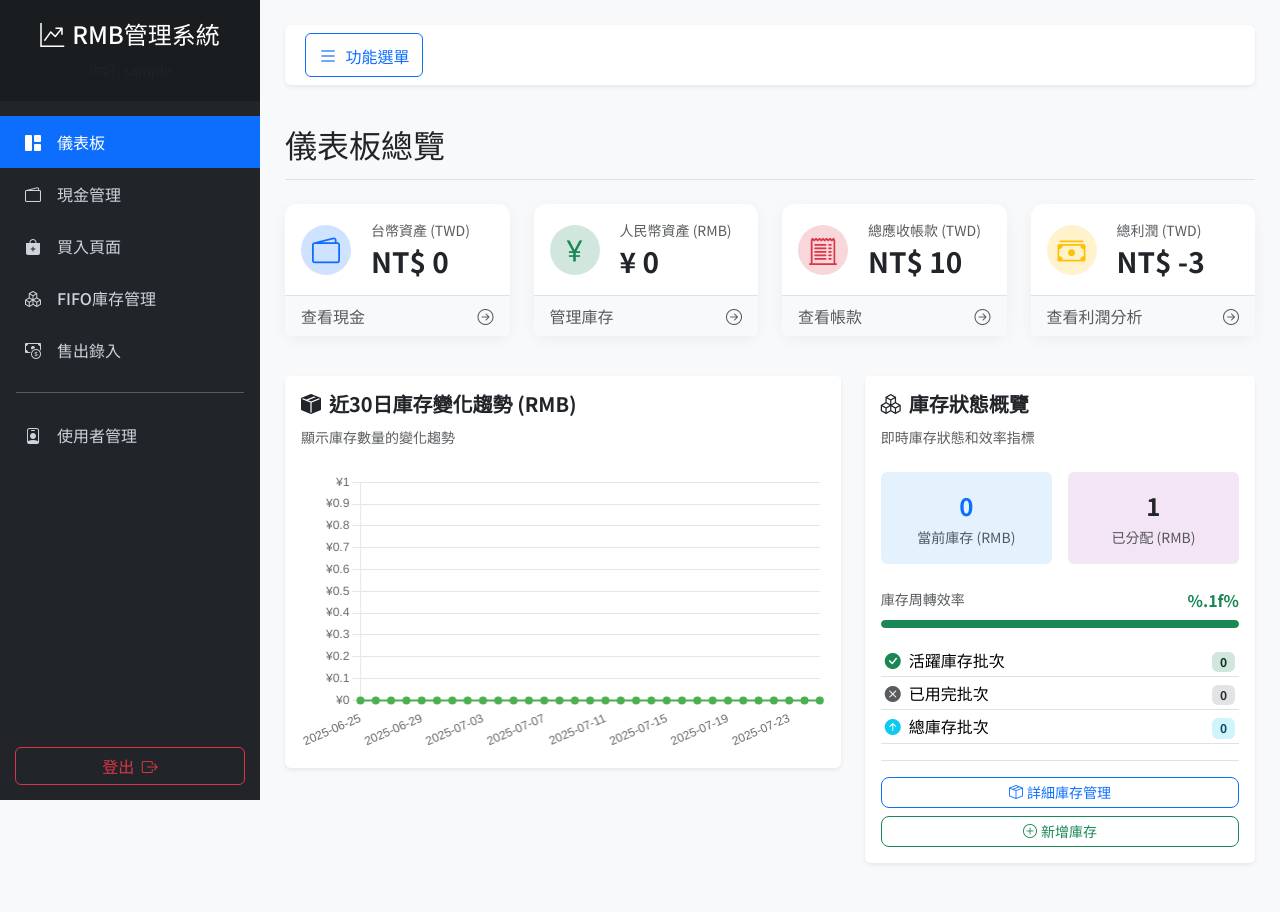
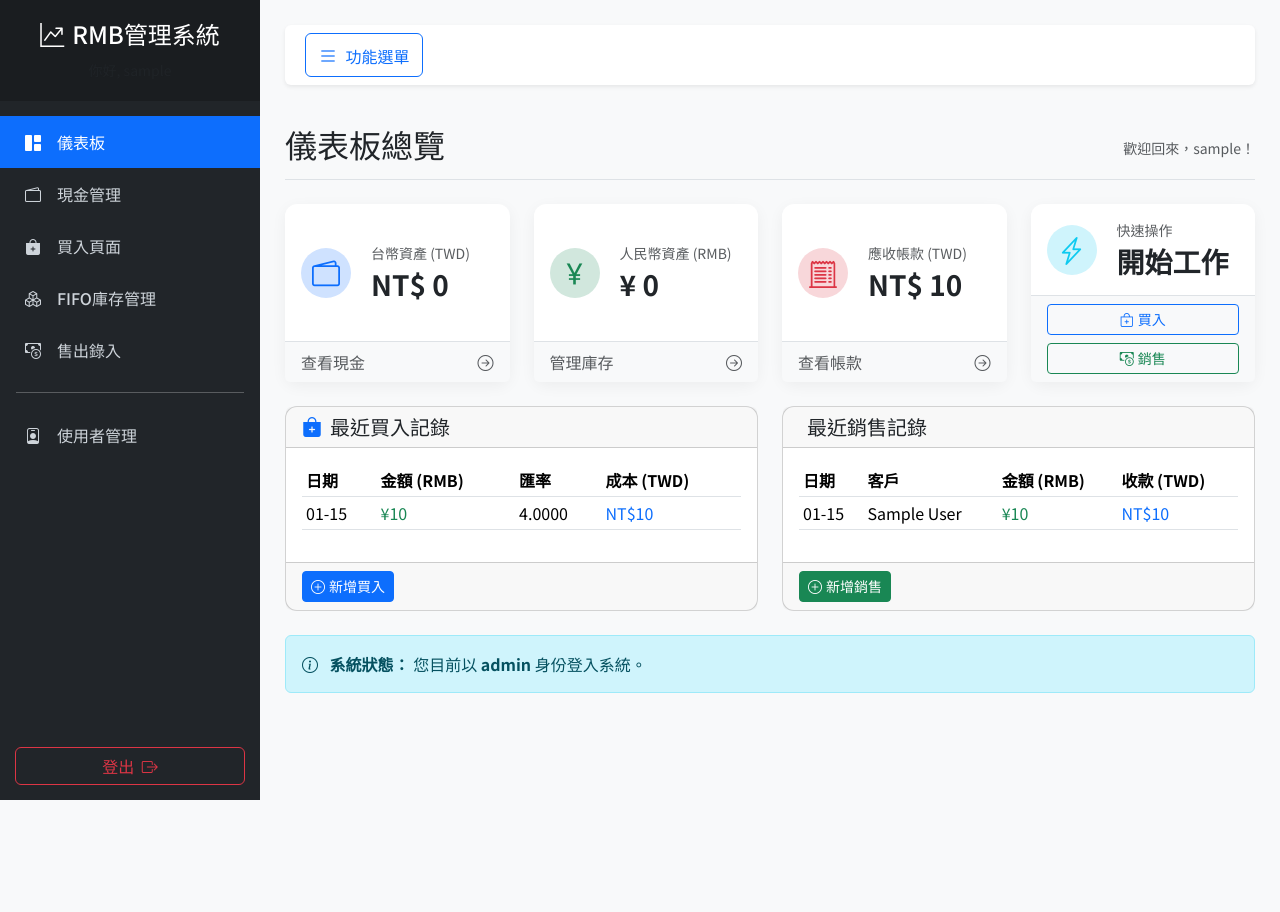
Before and after one commit to Hosugon123/RMB-SALES-SYSTEM, a Flask app: page /dashboard in a window 1280 px wide. After the commit the page ends 800 px from the top, so only its background shows below. Run offline with Flask 3, Linux system fonts and the light colour scheme; a user stored in the database is signed in; tables that the repository leaves empty hold one stand-in row (values such as "Sample post"); some libraries are stand-ins or nearby versions.

Commit message:
公測版v2(隱藏使用者)

```diff
--- a/app.py
+++ b/app.py
@@ -885,7 +885,7 @@ def create_admin_command():
 def index():
     if current_user.is_authenticated:
         return redirect(
-            url_for("admin_dashboard" if current_user.is_admin else "cash_management")
+            url_for("admin_dashboard" if current_user.is_admin else "dashboard")
         )
     return redirect(url_for("login"))
 
@@ -918,7 +918,88 @@ def logout():
 # 7. 主要功能頁面路由 (重構並簡化)
 # ===================================================================
 @app.route("/dashboard")
-@admin_required
+@login_required
+def dashboard():
+    """普通用戶的儀表板頁面"""
+    try:
+        # 獲取基本財務數據
+        total_twd_cash = (
+            db.session.execute(
+                db.select(func.sum(CashAccount.balance)).filter(
+                    CashAccount.currency == "TWD"
+                )
+            ).scalar()
+            or 0.0
+        )
+        total_rmb_stock = (
+            db.session.execute(
+                db.select(func.sum(CashAccount.balance)).filter(
+                    CashAccount.currency == "RMB"
+                )
+            ).scalar()
+            or 0.0
+        )
+
+        # 計算總應收帳款
+        customers_with_receivables = (
+            db.session.execute(
+                db.select(Customer)
+                .filter_by(is_active=True)
+                .filter(Customer.total_receivables_twd > 0)
+                .order_by(Customer.total_receivables_twd.desc())
+            )
+            .scalars()
+            .all()
+        )
+
+        total_receivables = sum(c.total_receivables_twd for c in customers_with_receivables)
+
+        # 獲取最近的交易記錄
+        recent_purchases = (
+            db.session.execute(
+                db.select(PurchaseRecord)
+                .order_by(PurchaseRecord.purchase_date.desc())
+                .limit(5)
+            )
+            .scalars()
+            .all()
+        )
+
+        recent_sales = (
+            db.session.execute(
+                db.select(SalesRecord)
+                .order_by(SalesRecord.created_at.desc())
+                .limit(5)
+            )
+            .scalars()
+            .all()
+        )
+
+        return render_template(
+            "dashboard.html",
+            total_twd=total_twd_cash,
+            total_rmb=total_rmb_stock,
+            total_receivables=total_receivables,
+            recent_purchases=recent_purchases,
+            recent_sales=recent_sales,
+            is_admin=False
+        )
+
+    except Exception as e:
+        flash(f"載入儀表板時發生錯誤: {e}", "danger")
+        return render_template(
+            "dashboard.html",
+            total_twd=0.0,
+            total_rmb=0.0,
+            total_receivables=0.0,
+            recent_purchases=[],
+            recent_sales=[],
+            is_admin=False
+        )
+
+
+@app.route("/admin/dashboard")
+@login_required
 def admin_dashboard():
     """儀表板頁面"""
     try:
@@ -1287,8 +1368,222 @@ def api_sales_entry():
         )
 
 
+@app.route("/cash_management")
+@login_required
+def cash_management_operator():
+    """非管理員用戶的現金管理頁面"""
+    try:
+        page = request.args.get("page", 1, type=int)
+
+        holders_obj = (
+            db.session.execute(db.select(Holder).filter_by(is_active=True))
+            .scalars()
+            .all()
+        )
+        # 轉換為可序列化的字典格式
+        holders_data = [
+            {
+                "id": holder.id,
+                "name": holder.name,
+                "is_active": holder.is_active
+            }
+            for holder in holders_obj
+        ]
+
+        all_accounts_obj = (
+            db.session.execute(db.select(CashAccount).order_by(CashAccount.holder_id))
+            .scalars()
+            .all()
+        )
+
+        total_twd = sum(
+            acc.balance for acc in all_accounts_obj if acc.currency == "TWD"
+        )
+        total_rmb = sum(
+            acc.balance for acc in all_accounts_obj if acc.currency == "RMB"
+        )
+
+        # 查詢應收帳款數據
+        customers_with_receivables = (
+            db.session.execute(
+                db.select(Customer)
+                .filter_by(is_active=True)
+                .filter(Customer.total_receivables_twd > 0)
+                .order_by(Customer.total_receivables_twd.desc())
+            )
+            .scalars()
+            .all()
+        )
+
+        total_receivables = sum(c.total_receivables_twd for c in customers_with_receivables)
+
+        accounts_by_holder = {}
+        # 先為所有持有人創建條目，即使沒有帳戶
+        for holder in holders_obj:
+            accounts_by_holder[holder.id] = {
+                "holder_name": holder.name,
+                "accounts": [],
+                "total_twd": 0,
+                "total_rmb": 0,
+            }
+
+        # 然後添加帳戶信息
+        for acc in all_accounts_obj:
+            if acc.holder_id in accounts_by_holder:
+                accounts_by_holder[acc.holder_id]["accounts"].append(
+                    {
+                        "id": acc.id,
+                        "name": acc.name,
+                        "currency": acc.currency,
+                        "balance": acc.balance,
+                    }
+                )
+                if acc.currency == "TWD":
+                    accounts_by_holder[acc.holder_id]["total_twd"] += acc.balance
+                elif acc.currency == "RMB":
+                    accounts_by_holder[acc.holder_id]["total_rmb"] += acc.balance
+
+        purchases = db.session.execute(db.select(PurchaseRecord)).scalars().all()
+        sales = db.session.execute(db.select(SalesRecord)).scalars().all()
+        misc_entries = db.session.execute(db.select(LedgerEntry)).scalars().all()
+        cash_logs = db.session.execute(db.select(CashLog)).scalars().all()
+
+        unified_stream = []
+        for p in purchases:
+            if p.payment_account and p.deposit_account:
+                # 獲取渠道名稱
+                channel_name = "未知渠道"
+                if p.channel:
+                    channel_name = p.channel.name
+                elif hasattr(p, 'channel_name_manual') and p.channel_name_manual:
+                    channel_name = p.channel_name_manual
+
+                unified_stream.append(
+                    {
+                        "type": "買入",
+                        "date": p.purchase_date.isoformat(),
+                        "description": f"向 {channel_name} 買入",
+                        "twd_change": -p.twd_cost,
+                        "rmb_change": p.rmb_amount,
+                        "operator": p.operator.username if p.operator else "未知",
+                        "payment_account": p.payment_account.name if p.payment_account else "N/A",
+                        "deposit_account": p.deposit_account.name if p.deposit_account else "N/A",
+                        "note": p.note if hasattr(p, 'note') and p.note else None,
+                    }
+                )
+        for s in sales:
+            if s.customer:
+                # 計算銷售利潤
+                profit_info = FIFOService.calculate_profit_for_sale(s)
+                profit_twd = profit_info.get('profit_twd', 0.0) if profit_info else 0.0
+
+                unified_stream.append(
+                    {
+                        "type": "售出",
+                        "date": s.created_at.isoformat(),
+                        "description": f"向 {s.customer.name} 售出",
+                        "twd_change": 0,  # 銷售時不顯示TWD變動
+                        "rmb_change": -s.rmb_amount,
+                        "operator": s.operator.username if s.operator else "未知",
+                        "payment_account": "N/A",
+                        "deposit_account": "N/A",
+                        "note": f"利潤: {profit_twd:.2f} TWD" if profit_twd > 0 else None,
+                    }
+                )
+        for entry in misc_entries:
+            unified_stream.append(
+                {
+                    "type": "記帳",
+                    "date": entry.entry_date.isoformat(),
+                    "description": entry.description,
+                    "twd_change": entry.amount if entry.entry_type == "TWD" else 0,
+                    "rmb_change": entry.amount if entry.entry_type == "RMB" else 0,
+                    "operator": entry.operator.username if entry.operator else "未知",
+                    "payment_account": entry.account.name if entry.account else "N/A",
+                    "deposit_account": "N/A",
+                    "note": entry.description,
+                }
+            )
+        for log in cash_logs:
+            unified_stream.append(
+                {
+                    "type": "現金日誌",
+                    "date": log.time.isoformat(),
+                    "description": log.description,
+                    "twd_change": log.amount if log.type == "TWD" else 0,
+                    "rmb_change": log.amount if log.type == "RMB" else 0,
+                    "operator": log.operator.username if log.operator else "未知",
+                    "payment_account": "N/A",
+                    "deposit_account": "N/A",
+                    "note": log.description,
+                }
+            )
+
+        # 按日期排序，最新的在前面
+        unified_stream.sort(key=lambda x: x["date"], reverse=True)
+
+        # 計算累積餘額
+        running_twd_balance = total_twd
+        running_rmb_balance = total_rmb
+
+        for movement in unified_stream:
+            movement["running_twd_balance"] = running_twd_balance
+            movement["running_rmb_balance"] = running_rmb_balance
+
+            # 更新餘額（注意：買入是減少TWD，增加RMB；售出是減少RMB）
+            if movement["type"] == "買入":
+                running_twd_balance += movement["twd_change"]  # twd_change是負數
+                running_rmb_balance += movement["rmb_change"]
+            elif movement["type"] == "售出":
+                running_rmb_balance += movement["rmb_change"]  # rmb_change是負數
+            elif movement["type"] in ["記帳", "現金日誌"]:
+                if movement["twd_change"] != 0:
+                    running_twd_balance += movement["twd_change"]
+                if movement["rmb_change"] != 0:
+                    running_rmb_balance += movement["rmb_change"]
+
+        # 分頁處理
+        items_per_page = 20
+        total_items = len(unified_stream)
+        total_pages = (total_items + items_per_page - 1) // items_per_page
+
+        start_idx = (page - 1) * items_per_page
+        end_idx = start_idx + items_per_page
+        paginated_stream = unified_stream[start_idx:end_idx]
+
+        return render_template(
+            "cash_management.html",
+            holders=holders_data,
+            accounts_by_holder=accounts_by_holder,
+            total_twd=total_twd,
+            total_rmb=total_rmb,
+            total_receivables=total_receivables,
+            movements=paginated_stream,
+            current_page=page,
+            total_pages=total_pages,
+            total_items=total_items,
+            items_per_page=items_per_page,
+        )
+
+    except Exception as e:
+        flash(f"載入現金管理頁面時發生錯誤: {e}", "danger")
+        return render_template(
+            "cash_management.html",
+            holders=[],
+            accounts_by_holder={},
+            total_twd=0.0,
+            total_rmb=0.0,
+            total_receivables=0.0,
+            movements=[],
+            current_page=1,
+            total_pages=1,
+            total_items=0,
+            items_per_page=20,
+        )
+
+
 @app.route("/admin/cash_management")
-@admin_required
+@login_required
 def cash_management():
     try:
         page = request.args.get("page", 1, type=int)
@@ -2313,7 +2608,7 @@ def api_reverse_card_purchase(card_purchase_id):
 
 
 @app.route("/admin/update_cash_account", methods=["POST"])
-@admin_required
+@login_required
 def admin_update_cash_account():
     action = request.form.get("action")
     try:
@@ -3149,7 +3444,7 @@ def manage_channel():
 
 # API 2: 根據持有人 ID，查詢其名下的帳戶
 @app.route("/api/cash_management/accounts_by_holder/<int:holder_id>", methods=["GET"])
-@admin_required
+@login_required
 def get_accounts_by_holder_api(holder_id):
     # --- 偵錯印記 1：看看我們收到了什麼請求 ---
     print("\n" + "=" * 20 + " 開始執行 get_accounts_by_holder_api " + "=" * 20)
--- a/templates/base.html
+++ b/templates/base.html
@@ -141,11 +141,11 @@
             </div>
 
             <ul class="list-unstyled components">
-                <li class="{% if request.endpoint == 'admin_dashboard' %}active{% endif %}">
-                    <a href="{{ url_for('admin_dashboard') }}"><i class="bi bi-grid-1x2-fill me-3"></i>儀表板</a>
+                <li class="{% if request.endpoint in ['dashboard', 'admin_dashboard'] %}active{% endif %}">
+                    <a href="{{ url_for('dashboard' if not current_user.is_admin else 'admin_dashboard') }}"><i class="bi bi-grid-1x2-fill me-3"></i>儀表板</a>
                 </li>
-                <li class="{% if request.endpoint == 'cash_management' %}active{% endif %}">
-                    <a href="{{ url_for('cash_management') }}"><i class="bi bi-wallet2 me-3"></i>現金管理</a>
+                <li class="{% if request.endpoint in ['cash_management', 'cash_management_operator'] %}active{% endif %}">
+                    <a href="{{ url_for('cash_management_operator' if not current_user.is_admin else 'cash_management') }}"><i class="bi bi-wallet2 me-3"></i>現金管理</a>
                 </li>
                 <li class="{% if request.endpoint == 'buy_in' %}active{% endif %}">
                     <a href="{{ url_for('buy_in') }}"><i class="bi bi-bag-plus-fill me-3"></i>買入頁面</a>
--- /dev/null
+++ b/templates/dashboard.html
@@ -0,0 +1,244 @@
+{% extends "base.html" %}
+
+{% block title %}儀表板{% endblock %}
+
+{% block styles %}
+{{ super() }}
+<style>
+    .metric-card {
+        border: none;
+        border-radius: .75rem;
+        box-shadow: 0 4px 15px rgba(0,0,0,.05);
+        transition: all .2s ease-in-out;
+    }
+    .metric-card:hover {
+        transform: translateY(-5px);
+        box-shadow: 0 8px 25px rgba(0,0,0,.08);
+    }
+    .metric-card .card-body {
+        display: flex;
+        align-items: center;
+    }
+    .metric-card .icon-circle {
+        display: inline-flex;
+        align-items: center;
+        justify-content: center;
+        width: 50px;
+        height: 50px;
+        border-radius: 50%;
+        margin-right: 1.25rem;
+    }
+    .metric-card .card-footer {
+        background-color: #f8f9fa;
+        border-top: 1px solid #dee2e6;
+        font-weight: 500;
+    }
+
+    .recent-activity-card {
+        transition: all 0.3s ease;
+        border-radius: 12px;
+    }
+
+    .recent-activity-card:hover {
+        transform: translateY(-2px);
+        box-shadow: 0 4px 12px rgba(0,0,0,0.1);
+    }
+</style>
+{% endblock %}
+
+{% block content %}
+<div class="d-flex justify-content-between flex-wrap flex-md-nowrap align-items-center pt-3 pb-2 mb-4 border-bottom">
+    <h1 class="h2">儀表板總覽</h1>
+    <small class="text-muted">歡迎回來，{{ current_user.username }}！</small>
+</div>
+
+<div class="row">
+    <!-- 台幣資產 -->
+    <div class="col-lg-3 col-md-6 mb-4">
+        <div class="card h-100 metric-card">
+            <div class="card-body">
+                <div class="icon-circle bg-primary-subtle text-primary">
+                    <i class="bi bi-wallet2 fs-3"></i>
+                </div>
+                <div>
+                    <p class="text-muted mb-1 small">台幣資產 (TWD)</p>
+                    <h3 class="fw-bold mb-0">NT$ {{ "{:,.0f}".format(total_twd or 0) }}</h3>
+                </div>
+            </div>
+            <a href="{{ url_for('cash_management_operator') }}" class="card-footer text-decoration-none text-muted d-block">
+                查看現金 <i class="bi bi-arrow-right-circle float-end"></i>
+            </a>
+        </div>
+    </div>
+
+    <!-- 人民幣資產 -->
+    <div class="col-lg-3 col-md-6 mb-4">
+        <div class="card h-100 metric-card">
+            <div class="card-body">
+                <div class="icon-circle bg-success-subtle text-success">
+                    <i class="bi bi-currency-yen fs-3"></i>
+                </div>
+                <div>
+                    <p class="text-muted mb-1 small">人民幣資產 (RMB)</p>
+                    <h3 class="fw-bold mb-0">¥ {{ "{:,.0f}".format(total_rmb or 0) }}</h3>
+                </div>
+            </div>
+            <a href="{{ url_for('fifo_inventory') }}" class="card-footer text-decoration-none text-muted d-block">
+                管理庫存 <i class="bi bi-arrow-right-circle float-end"></i>
+            </a>
+        </div>
+    </div>
+
+    <!-- 應收帳款 -->
+    <div class="col-lg-3 col-md-6 mb-4">
+        <div class="card h-100 metric-card">
+            <div class="card-body">
+                <div class="icon-circle bg-danger-subtle text-danger">
+                    <i class="bi bi-receipt-cutoff fs-3"></i>
+                </div>
+                <div>
+                    <p class="text-muted mb-1 small">應收帳款 (TWD)</p>
+                    <h3 class="fw-bold mb-0">NT$ {{ "{:,.0f}".format(total_receivables or 0) }}</h3>
+                </div>
+            </div>
+            <a href="{{ url_for('cash_management_operator') }}" class="card-footer text-decoration-none text-muted d-block">
+                查看帳款 <i class="bi bi-arrow-right-circle float-end"></i>
+            </a>
+        </div>
+    </div>
+
+    <!-- 快速操作 -->
+    <div class="col-lg-3 col-md-6 mb-4">
+        <div class="card h-100 metric-card">
+            <div class="card-body">
+                <div class="icon-circle bg-info-subtle text-info">
+                    <i class="bi bi-lightning-charge fs-3"></i>
+                </div>
+                <div>
+                    <p class="text-muted mb-1 small">快速操作</p>
+                    <h3 class="fw-bold mb-0">開始工作</h3>
+                </div>
+            </div>
+            <div class="card-footer">
+                <div class="d-grid gap-2">
+                    <a href="{{ url_for('buy_in') }}" class="btn btn-sm btn-outline-primary">
+                        <i class="bi bi-bag-plus me-1"></i>買入
+                    </a>
+                    <a href="{{ url_for('sales_entry') }}" class="btn btn-sm btn-outline-success">
+                        <i class="bi bi-cash-coin me-1"></i>銷售
+                    </a>
+                </div>
+            </div>
+        </div>
+    </div>
+</div>
+
+<div class="row">
+    <!-- 最近買入記錄 -->
+    <div class="col-lg-6 mb-4">
+        <div class="card recent-activity-card h-100">
+            <div class="card-header">
+                <h5 class="mb-0">
+                    <i class="bi bi-bag-plus-fill me-2 text-primary"></i>最近買入記錄
+                </h5>
+            </div>
+            <div class="card-body">
+                {% if recent_purchases %}
+                <div class="table-responsive">
+                    <table class="table table-sm">
+                        <thead>
+                            <tr>
+                                <th>日期</th>
+                                <th>金額 (RMB)</th>
+                                <th>匯率</th>
+                                <th>成本 (TWD)</th>
+                            </tr>
+                        </thead>
+                        <tbody>
+                            {% for purchase in recent_purchases %}
+                            <tr>
+                                <td>{{ purchase.purchase_date.strftime('%m-%d') }}</td>
+                                <td class="text-success">¥{{ "{:,.0f}".format(purchase.rmb_amount) }}</td>
+                                <td>{{ "{:.4f}".format(purchase.exchange_rate) }}</td>
+                                <td class="text-primary">NT${{ "{:,.0f}".format(purchase.twd_cost) }}</td>
+                            </tr>
+                            {% endfor %}
+                        </tbody>
+                    </table>
+                </div>
+                {% else %}
+                <div class="text-center text-muted py-4">
+                    <i class="bi bi-inbox fs-1"></i>
+                    <p class="mt-2">尚無買入記錄</p>
+                </div>
+                {% endif %}
+            </div>
+            <div class="card-footer">
+                <a href="{{ url_for('buy_in') }}" class="btn btn-primary btn-sm">
+                    <i class="bi bi-plus-circle me-1"></i>新增買入
+                </a>
+            </div>
+        </div>
+    </div>
+
+    <!-- 最近銷售記錄 -->
+    <div class="col-lg-6 mb-4">
+        <div class="card recent-activity-card h-100">
+            <div class="card-header">
+                <h5 class="mb-0">
+                    <i class="bi bi-cash-coin-fill me-2 text-success"></i>最近銷售記錄
+                </h5>
+            </div>
+            <div class="card-body">
+                {% if recent_sales %}
+                <div class="table-responsive">
+                    <table class="table table-sm">
+                        <thead>
+                            <tr>
+                                <th>日期</th>
+                                <th>客戶</th>
+                                <th>金額 (RMB)</th>
+                                <th>收款 (TWD)</th>
+                            </tr>
+                        </thead>
+                        <tbody>
+                            {% for sale in recent_sales %}
+                            <tr>
+                                <td>{{ sale.created_at.strftime('%m-%d') }}</td>
+                                <td>{{ sale.customer.name if sale.customer else 'N/A' }}</td>
+                                <td class="text-success">¥{{ "{:,.0f}".format(sale.rmb_amount) }}</td>
+                                <td class="text-primary">NT${{ "{:,.0f}".format(sale.twd_amount) }}</td>
+                            </tr>
+                            {% endfor %}
+                        </tbody>
+                    </table>
+                </div>
+                {% else %}
+                <div class="text-center text-muted py-4">
+                    <i class="bi bi-cart fs-1"></i>
+                    <p class="mt-2">尚無銷售記錄</p>
+                </div>
+                {% endif %}
+            </div>
+            <div class="card-footer">
+                <a href="{{ url_for('sales_entry') }}" class="btn btn-success btn-sm">
+                    <i class="bi bi-plus-circle me-1"></i>新增銷售
+                </a>
+            </div>
+        </div>
+    </div>
+</div>
+
+<!-- 系統狀態提示 -->
+<div class="row">
+    <div class="col-12">
+        <div class="alert alert-info" role="alert">
+            <i class="bi bi-info-circle me-2"></i>
+            <strong>系統狀態：</strong> 您目前以 <strong>{{ current_user.role }}</strong> 身份登入系統。
+            {% if not current_user.is_admin %}
+            如需管理員功能，請聯繫系統管理員。
+            {% endif %}
+        </div>
+    </div>
+</div>
+{% endblock %}
```
Also changed, not shown: templates/user_management.html (+25 -18 lines).
